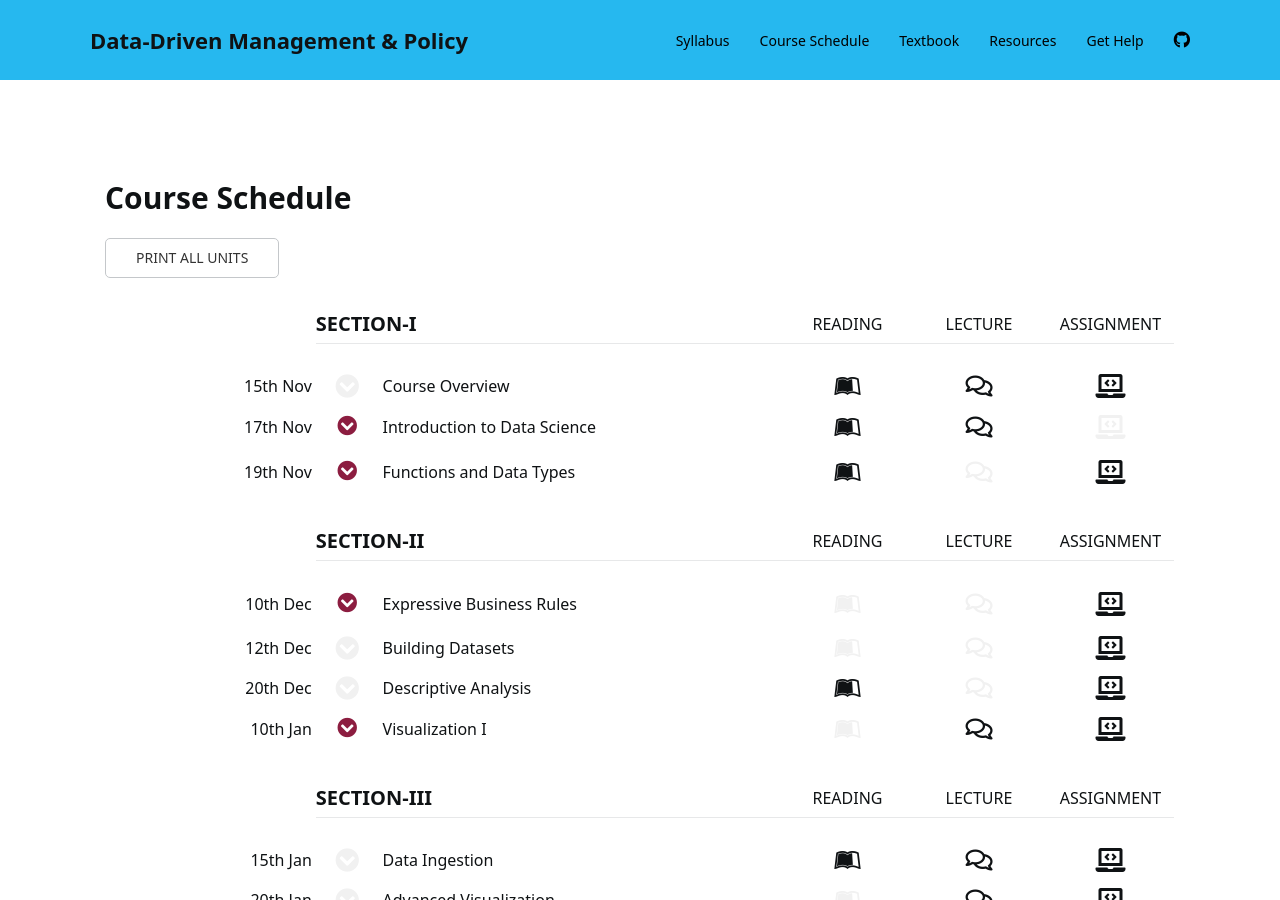
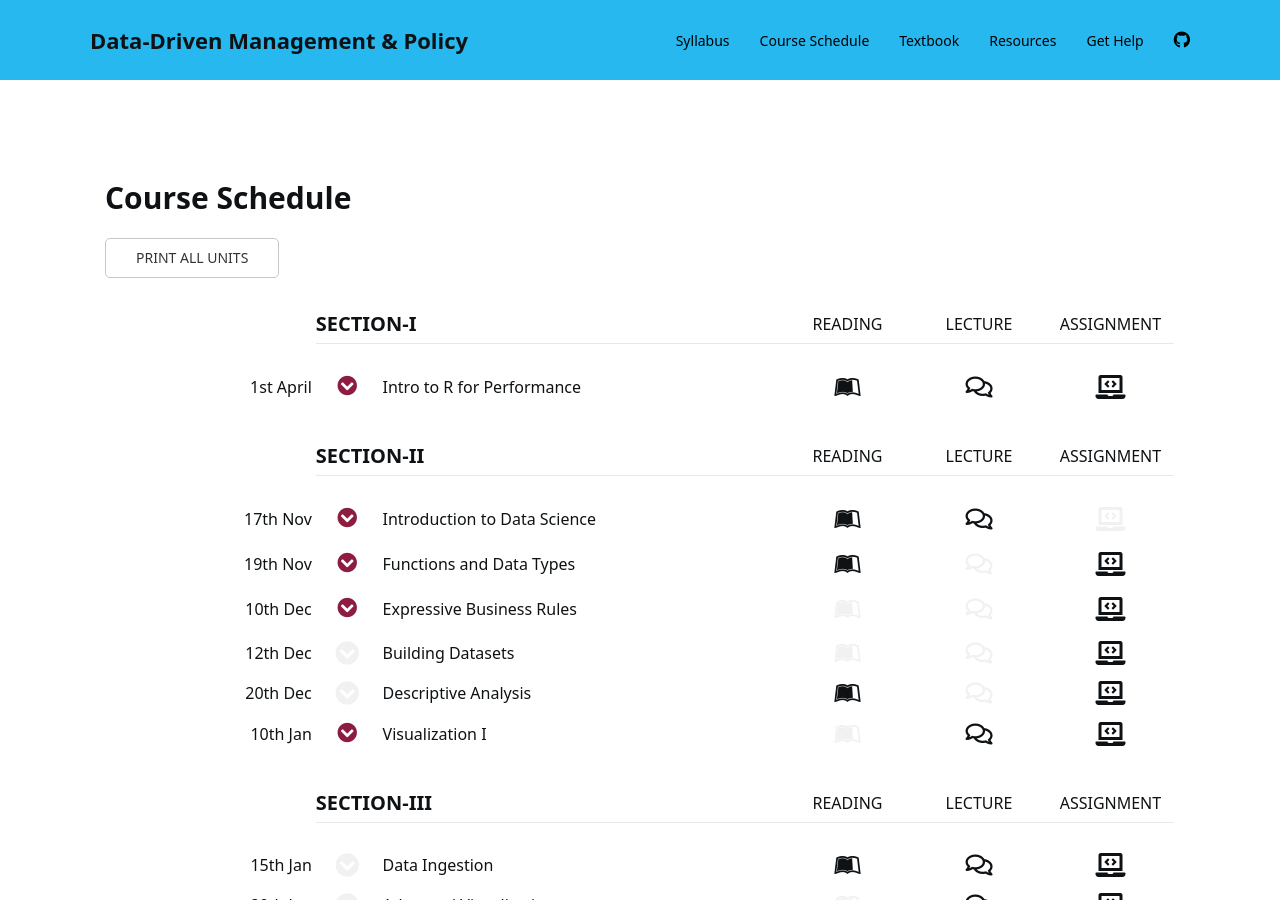
Before and after one commit to DS4PS/ddmp-uw-class-spring-2019, a Jekyll site: the page built from schedule.md, in a window 1280 px wide and 900 px high. Built offline with Jekyll 4.4.1, drawn with Linux system fonts in a browser that asks for light colours; nearby versions of some CDN libraries; a style sheet for code colours, icons or effects is not loaded; some of the changed lines change nothing that is shown.

Commit message:
Update schedule.md

```diff
--- a/schedule.md
+++ b/schedule.md
@@ -23,25 +23,89 @@
 
 ** Section-I
 
+*** { @unit = "1st April", @title = "Intro to R for Performance", @reading, @lecture, @assignment @foldout }
+
+
+* Introduction to Markdown, R, and R Studio
+* Uses of data in public management, reasons for doing experiments.
+
+
+*** { @unit = "8th April", @title = "R basic elements", @reading, @lecture, @assignment }
+*** { @unit = "15th April", @title = "R Data structures", @reading, @lecture, @assignment }
+*** { @unit = "29th April", @title = "Working on data frames", @reading, @lecture, @assignment }
+*** { @unit = "15th Nov", @title = "Course Overview", @reading, @lecture, @assignment }
+*** { @unit = "15th Nov", @title = "Course Overview", @reading, @lecture, @assignment }
+*** { @unit = "15th Nov", @title = "Course Overview", @reading, @lecture, @assignment }
+*** { @unit = "15th Nov", @title = "Course Overview", @reading, @lecture, @assignment }
+*** { @unit = "15th Nov", @title = "Course Overview", @reading, @lecture, @assignment }
+*** { @unit = "15th Nov", @title = "Course Overview", @reading, @lecture, @assignment }
 *** { @unit = "15th Nov", @title = "Course Overview", @reading, @lecture, @assignment }
 
 
 
 
 
-# Course Overview
 
-welcome
+Week 02, 04/08 - 04/12:    R basic elements
 
-organization
-- textbooks
-- lectures
-- assignments
-- labs
-
-how to succeed
+* Data types in R
+* Ways  of  collecting  data:  passive,  active,  administrative  intro  to  life  logging  and  semester project.
+* Design of Experiments.
 
 
+Week 03, 04/15 - 04/19:    R Data structures
+
+* Lists.
+* Vectors.
+* Data frames.
+
+
+Week 04, 04/22 - 04/26:    Working on data frames
+
+* Logical operators.
+* Control of execution
+* Functions.
+
+
+Week 05, 04/29 - 05/03:    Intro to Data Visualization
+
+* Visualization guidelines.
+* R and the grammar of graphics.
+
+
+Week 06, 05/06 - 05/10:    Spatial and Multidimensional visualization
+
+* Bivariate and multivariate plots.
+* Mapping in R.
+
+
+Week 07, 05/13 - 05/17:    Dynamic visualization:
+
+* The design and construction of dashboards.
+
+
+Week 08, 05/20 - 05/24:    R and evidence production
+
+* Analysis of experiments.
+* Testing outcomes in R.
+
+
+Week 09, 05/27 - 05/31:    Memorial day
+Instructions will be given on what to do for this week.
+
+
+Week 10, 06/03 - 06/07:    Advanced topics for dashboards
+
+* Shiny widgets.
+* Advanced dashboards.
+
+
+Week 11, 06/10 - 06/14:    Final week
+Submitting final project.
+
+
+
+** Section-II
 
 
 *** {@unit = "17th Nov", @title = "Introduction to Data Science", @reading, @lecture, @foldout}
@@ -180,7 +244,7 @@
 
 
 
-** Section-II
+
 
 
 *** {@unit = "10th Dec", @title = "Expressive Business Rules", @assignment, @foldout}
```
